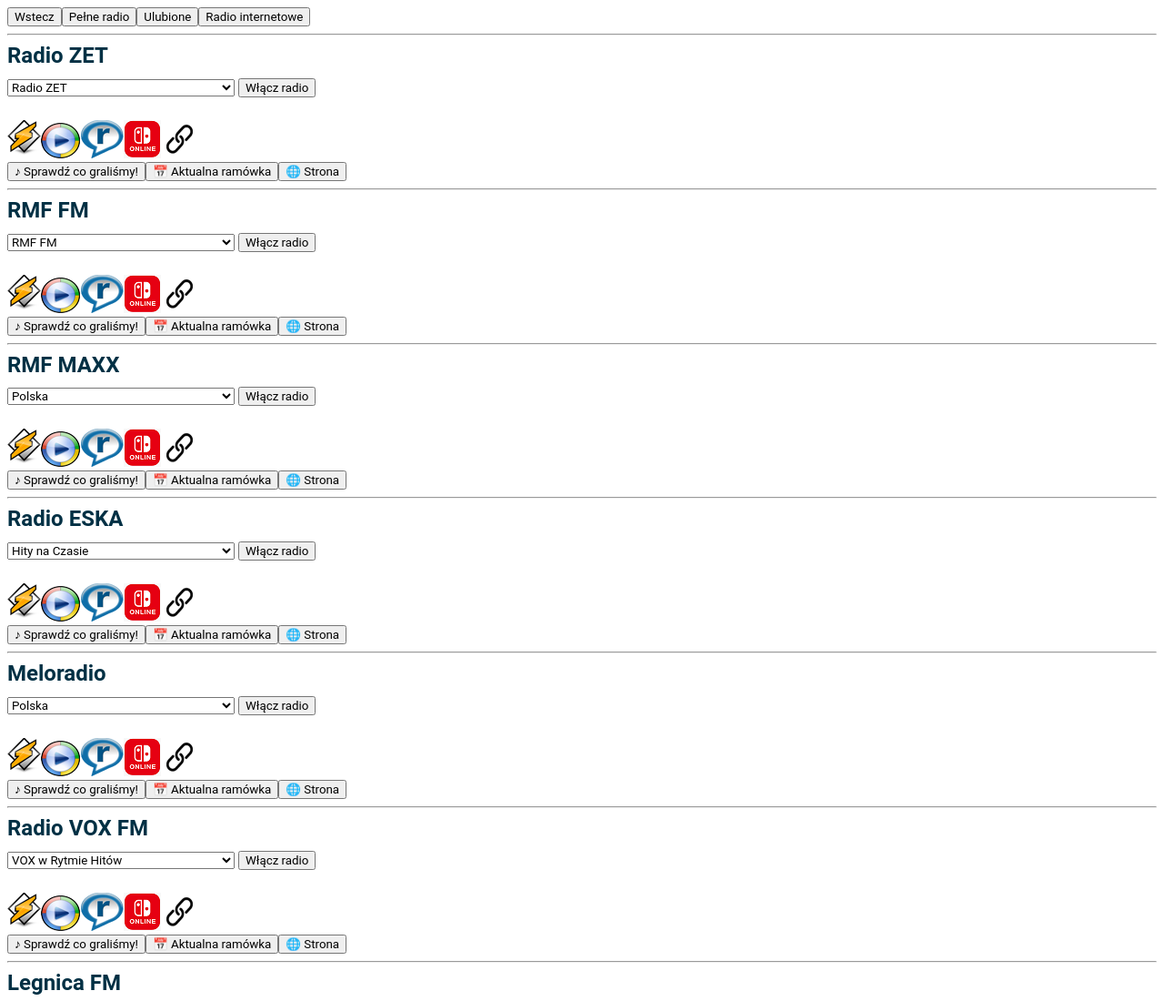
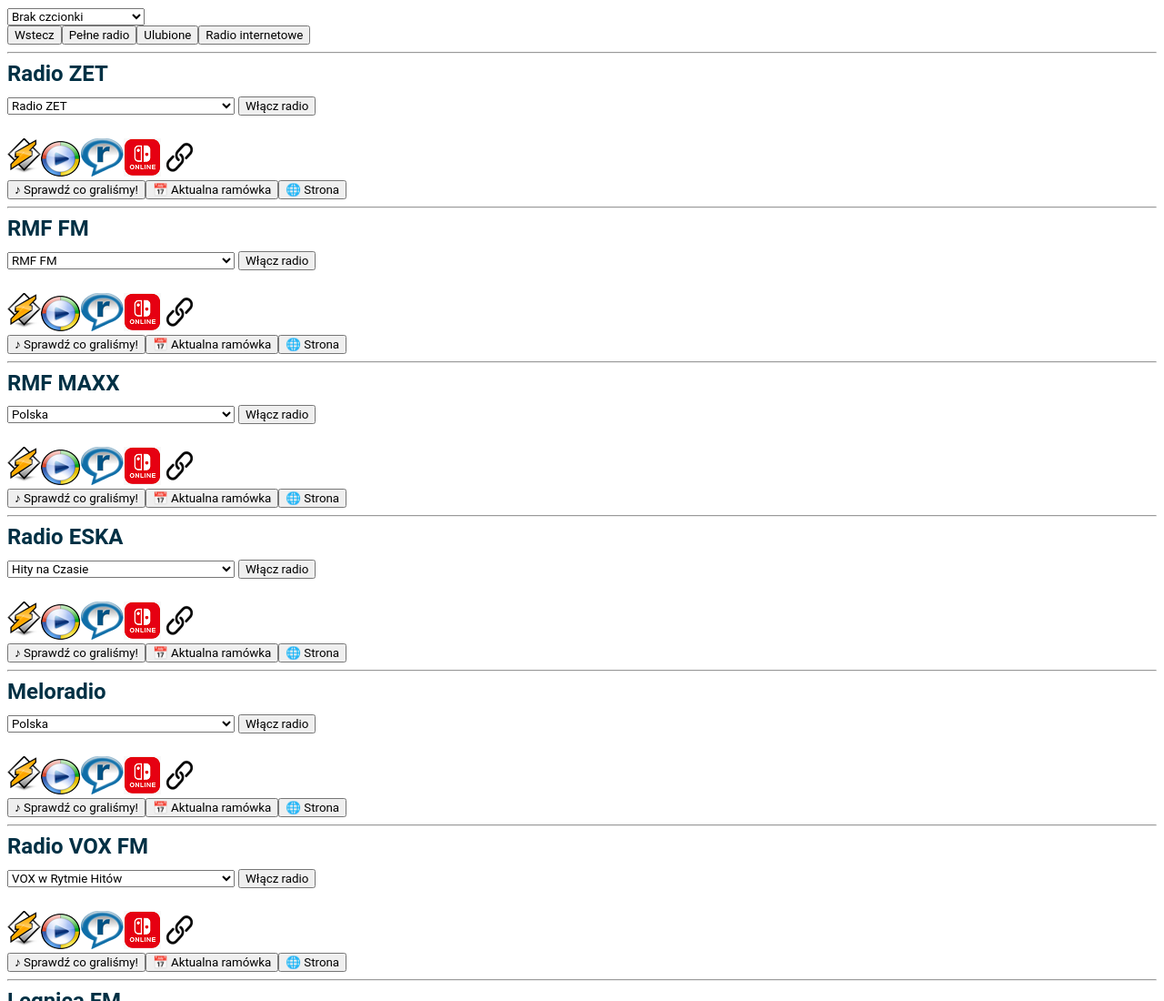
Before and after one commit to krdrt5370000ym/radio, a plain HTML site: page index.html in a window 1280 px wide. Shown: the top 1100 px of the page at 91% size. Drawn offline with Linux system fonts and the light colour scheme; a web font is replaced by a local one.

Commit message:
Update index.html

```diff
--- a/index.html
+++ b/index.html
@@ -9,6 +9,35 @@
       <title>Słuchaj online: stacja radiowe, VOD, muzyki, podcasty i playlisty</title>
    </head>
    <body>
+      <select id="selecth1FontFamily" name="selectFontFamily" onchange="updateh1family();">
+         <option value="'SUSE', 'Kumbh Sans', 'Montserrat', Calibri, sans-serif"> Brak czcionki </option>
+         <option value="'SUSE', Calibri, sans-serif"> Czcionki normalne 1 </option>
+         <option value="'Kumbh Sans', Calibri, sans-serif"> Czcionki normalne 2 </option>
+         <option value="'Montserrat', Calibri, sans-serif"> Czcionki normalne 3 </option>
+         <option value="'Open Sans', Calibri, sans-serif"> Czcionki normalne 4 </option>
+         <option value="'Roboto', Calibri, sans-serif"> Czcionki normalne 5 </option>
+         <option value="'Poppins', Calibri, sans-serif"> Czcionki normalne 6 </option>
+         <option value="'Roboto Slab', Calibri, sans-serif"> Czcionki normalne 7 </option>
+         <option value="'Lato', Calibri, sans-serif"> Czcionki normalne 8 </option>
+         <option value="'Dosis', Calibri, sans-serif"> Czcionki normalne 9 </option>
+         <option value="'PT Sans', Calibri, sans-serif"> Czcionki normalne 10 </option>
+         <option value="'Fira Sans', Calibri, sans-serif"> Czcionki normalne 11 </option>
+         <option value="'Saira Condensed', Calibri, sans-serif"> Czcionki normalne 12 </option>
+         <option value="'Noto Serif', Calibri, sans-serif"> Czcionki klasyczne 1 </option>
+         <option value="'Press Start 2P', Calibri, sans-serif"> Czcionki retro 1 </option>
+         <option value="'VT323', Calibri, sans-serif"> Czcionki retro 2 </option>
+         <option value="'Playpen Sans', Calibri, sans-serif"> Czcionki dziecięce 1 </option>
+         <option value="'Playwrite England SemiJoined', Calibri, sans-serif"> Czcionki dziecięce 2 </option>
+         <option value="'LXGW WenKai Mono TC', Calibri, sans-serif"> Czcionki dziecięce 3 </option>
+      </select>
+      <script>
+         function updateh1family() {
+         var selector = document.getElementById('selecth1FontFamily');
+         var family = selector.options[selector.selectedIndex].value;
+         var h1 = document.getElementById('liveh1')
+         h1.style.fontFamily = family;
+         }
+      </script><br>
       <button><a style="color: black;" href="/">Wstecz</a></button><button><a style="color: black;" href="https://1drv.ms/x/c/6658cf7002158e93/UQOTjhUCcM9YIIBmawAAAAAAAHhcJb_4b9YIwhU?wdAllowInteractivity=False&AllowTyping=True&wdHideGridlines=True&wdHideHeaders=True&wdInConfigurator=True">Pełne radio</a></button><button><a style="color: black;" href="/radio/favorite-radio.html">Ulubione</a></button><button><a style="color: black;" href="/radio/radio.html">Radio internetowe</a></button>
       <hr>
       <h2>Radio ZET</h2>
```
